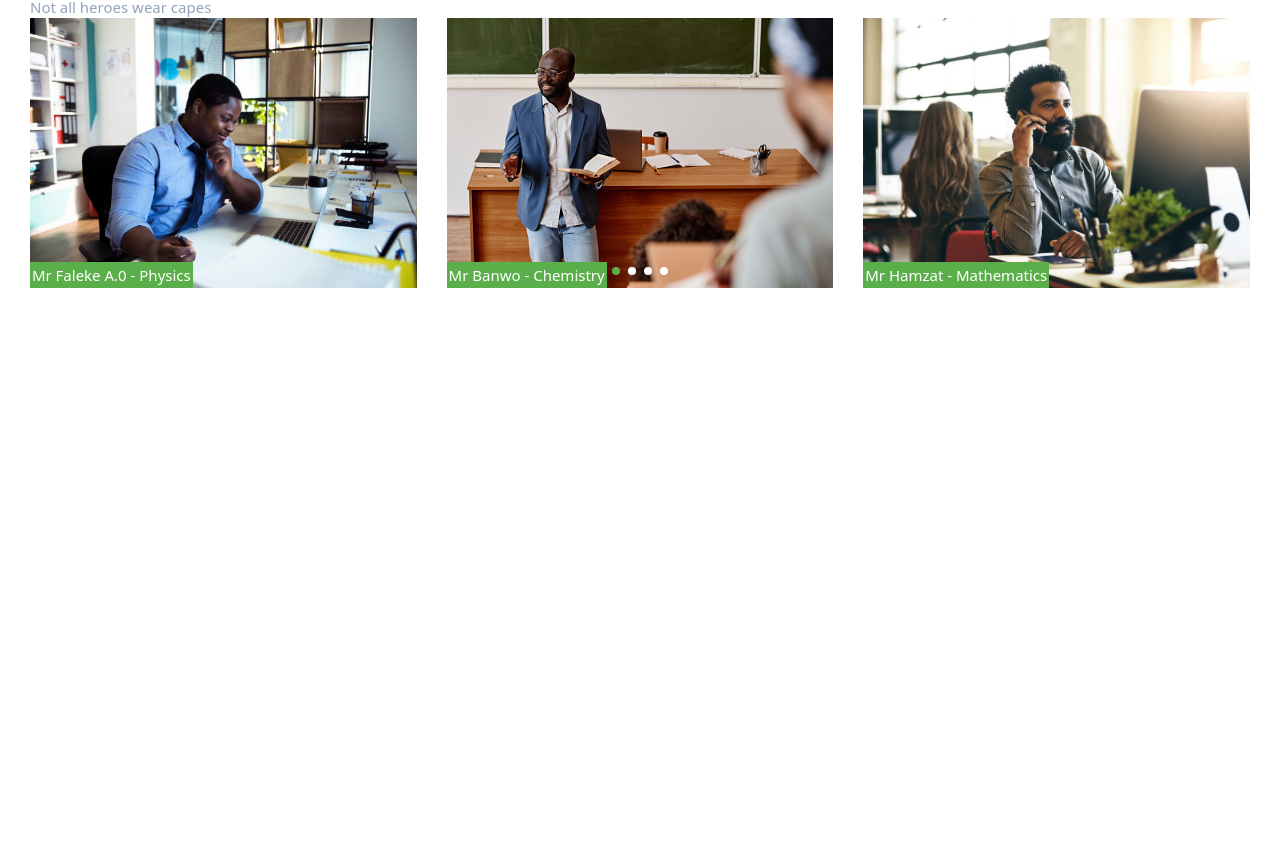
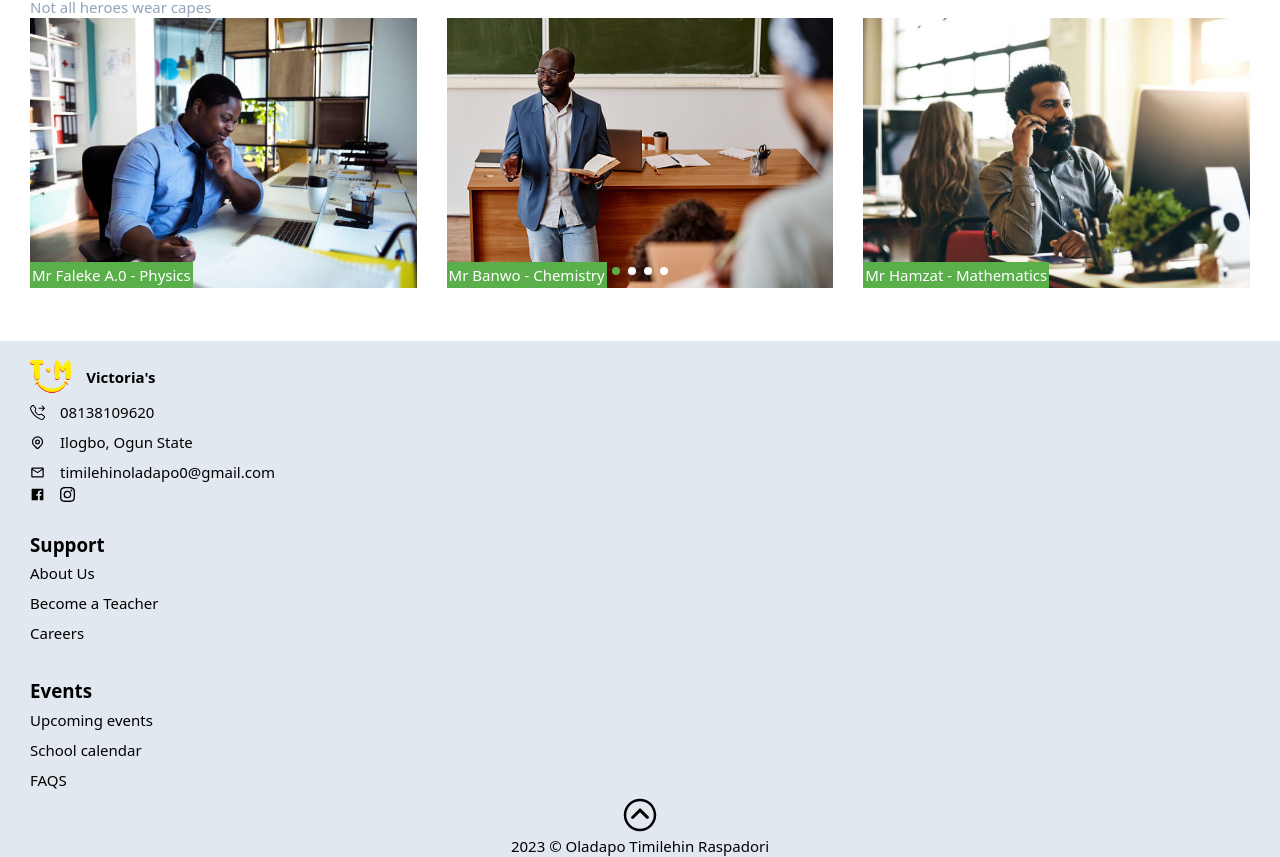
Before and after one commit to timhilehin1/my-school, a React (Vite) app: page / in a window 1280 px wide. Shown: the part 2305-3162 px from the top of the page. Before the commit the page ends 2601 px from the top, so only its background shows below. Built offline with nearby package versions, Linux system fonts and the light colour scheme.

Commit message:
feat : footer

```diff
--- a/src/App.jsx
+++ b/src/App.jsx
@@ -25,8 +25,11 @@ function App() {
               <StudentLife/>
               <Buildings />
               <Teachers />
-              <Footer/>
           </section>
+
+          <section>
+              <Footer />
+              </section>
 
 
     </div>
--- a/src/Components/Footer.jsx
+++ b/src/Components/Footer.jsx
@@ -1,9 +1,70 @@
-import React from "react";
+import React, { useState, useEffect } from "react";
+import logo from '../assets/small logo.png'
+import { BsTelephoneForward } from "react-icons/bs";
+import { HiOutlineLocationMarker } from "react-icons/hi";
+import { AiFillFacebook } from "react-icons/ai";
+import { BsInstagram } from "react-icons/bs";
+import { MdOutlineEmail } from "react-icons/md";
+import { IoIosArrowDropup } from "react-icons/io";
 
 function Footer() {
+
+    useEffect(() => {
+ window.scrollTo({top: 0, left: 0, behavior: 'smooth'});
+    },[])
+
+    const [year, setYear] = useState(new Date().getFullYear());
     return (
-        <>
-        </>
+        <div className="mt-12 bg-slate-200 px-8 pt-4"  >
+            <section className="leading-loose">
+                    <div className="flex items-center gap-4">
+                     <img className='h-11' src={logo} />
+                    <p className="font-semibold">Victoria's</p>
+                    </div>
+
+                <div className="flex items-center gap-4">
+                <BsTelephoneForward />
+                    <p>08138109620</p>
+                </div>
+
+                <div  className="flex items-center gap-4">
+                <HiOutlineLocationMarker />
+                <p>Ilogbo, Ogun State</p>
+                </div>
+
+                   <div  className="flex items-center gap-4">
+                   <MdOutlineEmail />
+                    <p>timilehinoladapo0@gmail.com</p>
+                </div>
+
+                <div  className="flex items-center gap-4">
+                    <AiFillFacebook />
+                    <BsInstagram/>
+                </div>
+            </section>
+
+            <section className="mt-8 leading-loose">
+                <p className="text-xl font-semibold">Support</p>
+                <p>About Us</p>
+                <p>Become a Teacher</p>
+                <p>Careers</p>
+            </section>
+
+            <section className="mt-8 leading-loose">
+                <p className="text-xl font-semibold">Events</p>
+                <p>Upcoming events</p>
+                <p>School calendar</p>
+                <p>FAQS</p>
+            </section>
+
+            <section className="flex justify-center">
+                <IoIosArrowDropup onClick={() => {
+                    window.scrollTo({top: 0, left: 0, behavior: 'smooth'});
+                }} size={40}/>
+            </section>
+
+          <p className="m-auto flex justify-center"> { year } &copy; Oladapo Timilehin Raspadori </p>
+        </div>
     )
 }
 
```
